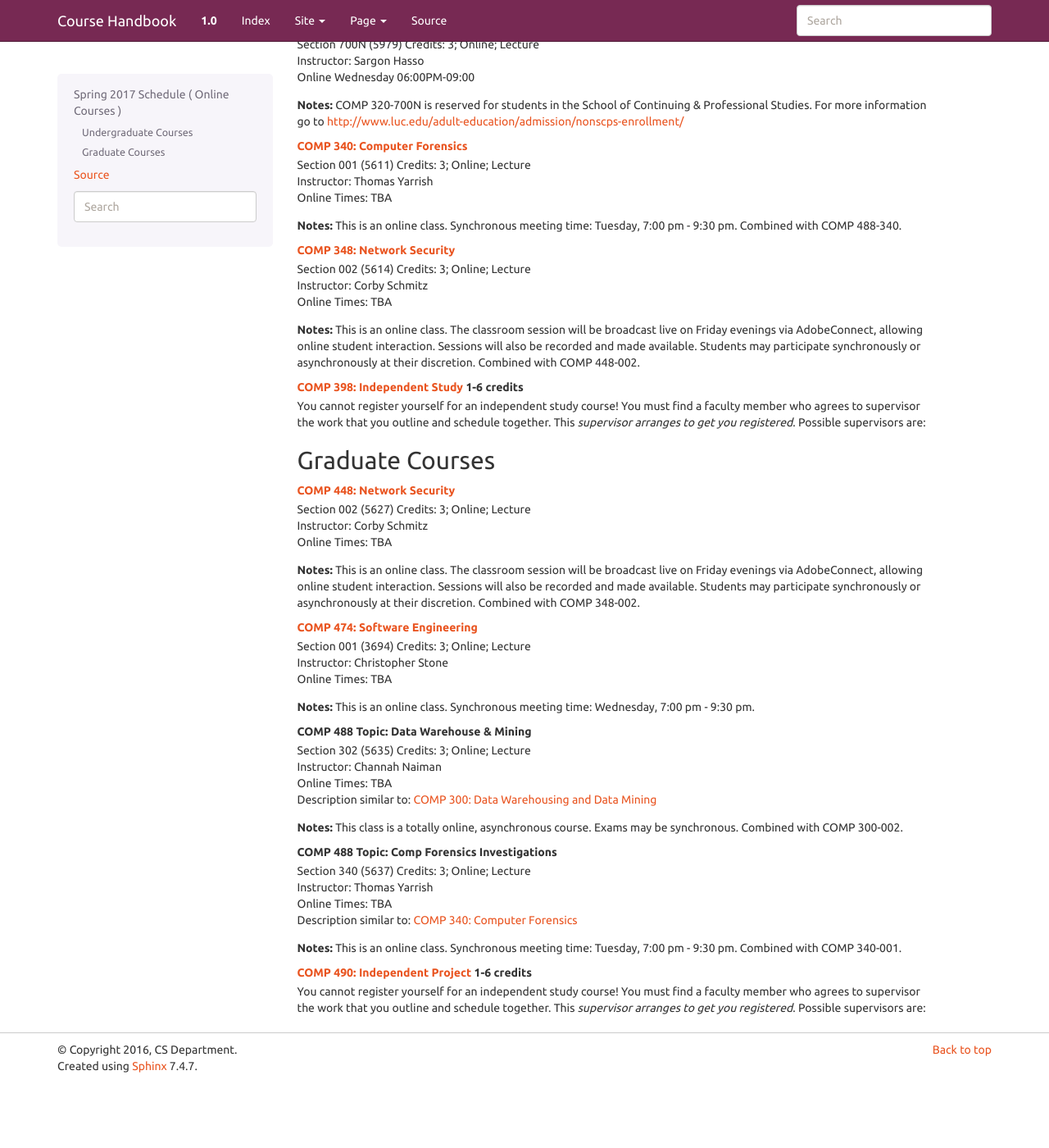
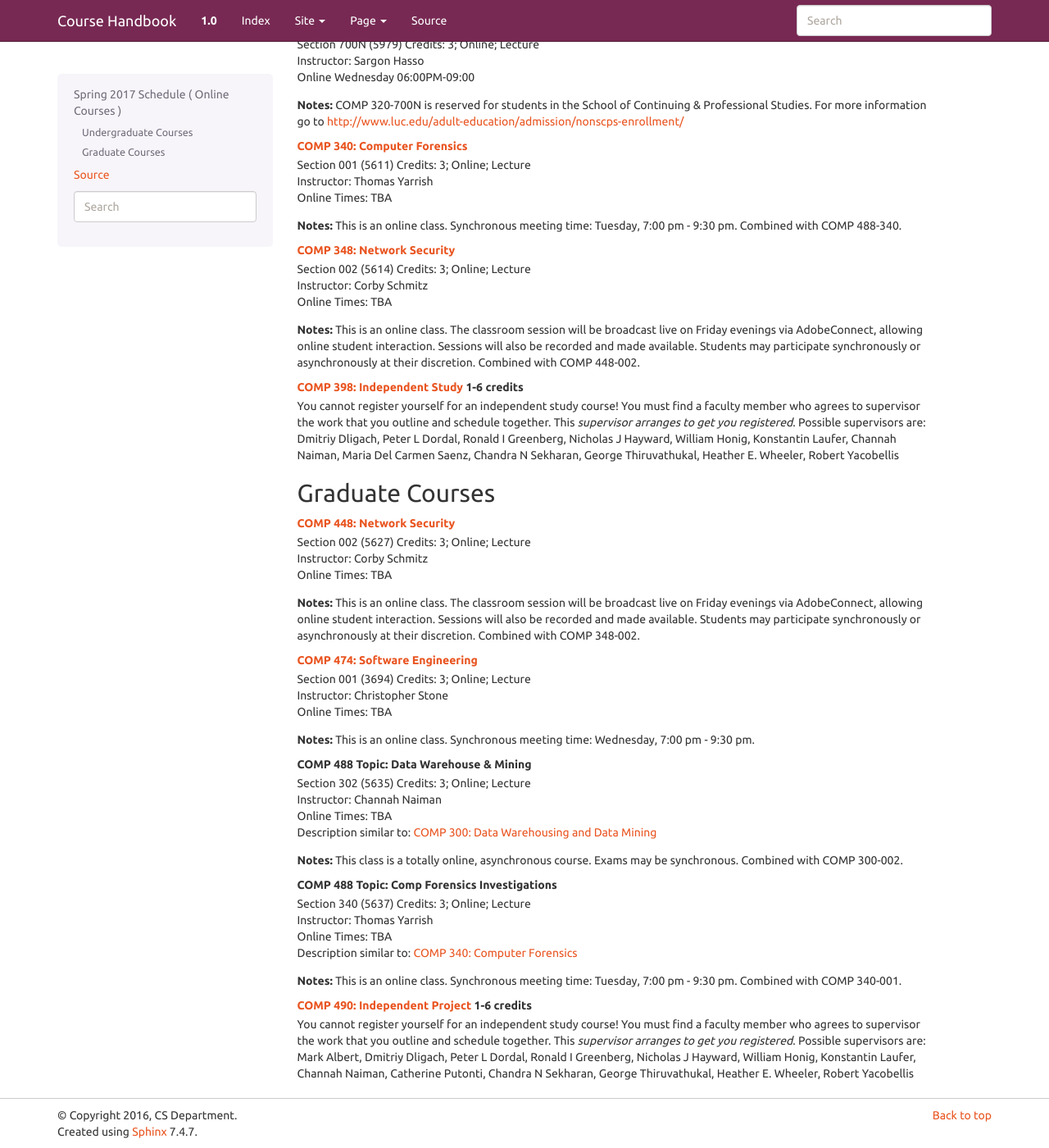
Before and after one commit to kyang5/coursedescriptions, a Sphinx documentation site: the page built from source/onlineSpring.rst, in a window 1280 px wide and 1400 px high, scrolled down 1571 px. Shown: the whole window at 82% size. Built offline with Sphinx 7.4.7, drawn with Linux system fonts in a browser that asks for light colours; before the commit the page ends 2891 px from its top, so only the background shows below that.

Commit message:
Addedinstructor list for 398/490

```diff
--- a/source/cuneoSpring.rst
+++ b/source/cuneoSpring.rst
@@ -46,4 +46,4 @@ Graduate Courses
     yourself for an independent study course!
     You must find a faculty member who
     agrees to supervisor the work that you outline and schedule together.  This
-    *supervisor arranges to get you registered*.  Possible supervisors are:
+    *supervisor arranges to get you registered*.  Possible supervisors are: Mark Albert, Dmitriy Dligach, Peter L Dordal, Ronald I Greenberg, Nicholas J Hayward, William Honig, Konstantin Laufer, Channah Naiman, Catherine Putonti, Chandra N Sekharan, George Thiruvathukal, Heather E. Wheeler, Robert Yacobellis
--- a/source/lakeShoreSpring.rst
+++ b/source/lakeShoreSpring.rst
@@ -343,7 +343,7 @@ COMP 388 Topic: Robotics Software Development
     yourself for an independent study course!
     You must find a faculty member who
     agrees to supervisor the work that you outline and schedule together.  This
-    *supervisor arranges to get you registered*.  Possible supervisors are:
+    *supervisor arranges to get you registered*.  Possible supervisors are: Dmitriy Dligach, Peter L Dordal, Ronald I Greenberg, Nicholas J Hayward, William Honig, Konstantin Laufer, Channah Naiman, Maria Del Carmen Saenz, Chandra N Sekharan, George Thiruvathukal, Heather E. Wheeler, Robert Yacobellis
 
 
 
@@ -435,4 +435,4 @@ COMP 488 Topic: Computational Biology
     yourself for an independent study course!
     You must find a faculty member who
     agrees to supervisor the work that you outline and schedule together.  This
-    *supervisor arranges to get you registered*.  Possible supervisors are:
+    *supervisor arranges to get you registered*.  Possible supervisors are: Mark Albert, Dmitriy Dligach, Peter L Dordal, Ronald I Greenberg, Nicholas J Hayward, William Honig, Konstantin Laufer, Channah Naiman, Catherine Putonti, Chandra N Sekharan, George Thiruvathukal, Heather E. Wheeler, Robert Yacobellis
--- a/source/onlineSpring.rst
+++ b/source/onlineSpring.rst
@@ -143,7 +143,7 @@ Undergraduate Courses
     yourself for an independent study course!
     You must find a faculty member who
     agrees to supervisor the work that you outline and schedule together.  This
-    *supervisor arranges to get you registered*.  Possible supervisors are:
+    *supervisor arranges to get you registered*.  Possible supervisors are: Dmitriy Dligach, Peter L Dordal, Ronald I Greenberg, Nicholas J Hayward, William Honig, Konstantin Laufer, Channah Naiman, Maria Del Carmen Saenz, Chandra N Sekharan, George Thiruvathukal, Heather E. Wheeler, Robert Yacobellis
 
 
 
@@ -200,4 +200,4 @@ COMP 488 Topic: Comp Forensics Investigations
     yourself for an independent study course!
     You must find a faculty member who
     agrees to supervisor the work that you outline and schedule together.  This
-    *supervisor arranges to get you registered*.  Possible supervisors are:
+    *supervisor arranges to get you registered*.  Possible supervisors are: Mark Albert, Dmitriy Dligach, Peter L Dordal, Ronald I Greenberg, Nicholas J Hayward, William Honig, Konstantin Laufer, Channah Naiman, Catherine Putonti, Chandra N Sekharan, George Thiruvathukal, Heather E. Wheeler, Robert Yacobellis
--- a/source/spring.rst
+++ b/source/spring.rst
@@ -532,7 +532,7 @@ COMP 388 Topic: Robotics Software Development
     yourself for an independent study course!
     You must find a faculty member who
     agrees to supervisor the work that you outline and schedule together.  This
-    *supervisor arranges to get you registered*.  Possible supervisors are:
+    *supervisor arranges to get you registered*.  Possible supervisors are: Dmitriy Dligach, Peter L Dordal, Ronald I Greenberg, Nicholas J Hayward, William Honig, Konstantin Laufer, Channah Naiman, Maria Del Carmen Saenz, Chandra N Sekharan, George Thiruvathukal, Heather E. Wheeler, Robert Yacobellis
 
 
 
@@ -770,7 +770,7 @@ COMP 488 Topic
     yourself for an independent study course!
     You must find a faculty member who
     agrees to supervisor the work that you outline and schedule together.  This
-    *supervisor arranges to get you registered*.  Possible supervisors are:
+    *supervisor arranges to get you registered*.  Possible supervisors are: Mark Albert, Dmitriy Dligach, Peter L Dordal, Ronald I Greenberg, Nicholas J Hayward, William Honig, Konstantin Laufer, Channah Naiman, Catherine Putonti, Chandra N Sekharan, George Thiruvathukal, Heather E. Wheeler, Robert Yacobellis
 
 
 :doc:`comp499`
--- a/source/waterTowerSpring.rst
+++ b/source/waterTowerSpring.rst
@@ -136,7 +136,7 @@ Undergraduate Courses
     yourself for an independent study course!
     You must find a faculty member who
     agrees to supervisor the work that you outline and schedule together.  This
-    *supervisor arranges to get you registered*.  Possible supervisors are:
+    *supervisor arranges to get you registered*.  Possible supervisors are: Dmitriy Dligach, Peter L Dordal, Ronald I Greenberg, Nicholas J Hayward, William Honig, Konstantin Laufer, Channah Naiman, Maria Del Carmen Saenz, Chandra N Sekharan, George Thiruvathukal, Heather E. Wheeler, Robert Yacobellis
 
 
 
@@ -257,7 +257,7 @@ COMP 488 Topic
     yourself for an independent study course!
     You must find a faculty member who
     agrees to supervisor the work that you outline and schedule together.  This
-    *supervisor arranges to get you registered*.  Possible supervisors are:
+    *supervisor arranges to get you registered*.  Possible supervisors are: Mark Albert, Dmitriy Dligach, Peter L Dordal, Ronald I Greenberg, Nicholas J Hayward, William Honig, Konstantin Laufer, Channah Naiman, Catherine Putonti, Chandra N Sekharan, George Thiruvathukal, Heather E. Wheeler, Robert Yacobellis
 
 
 :doc:`comp499`
```
Also changed, not shown: csv2sched_spring.py (+7 -0 lines).
